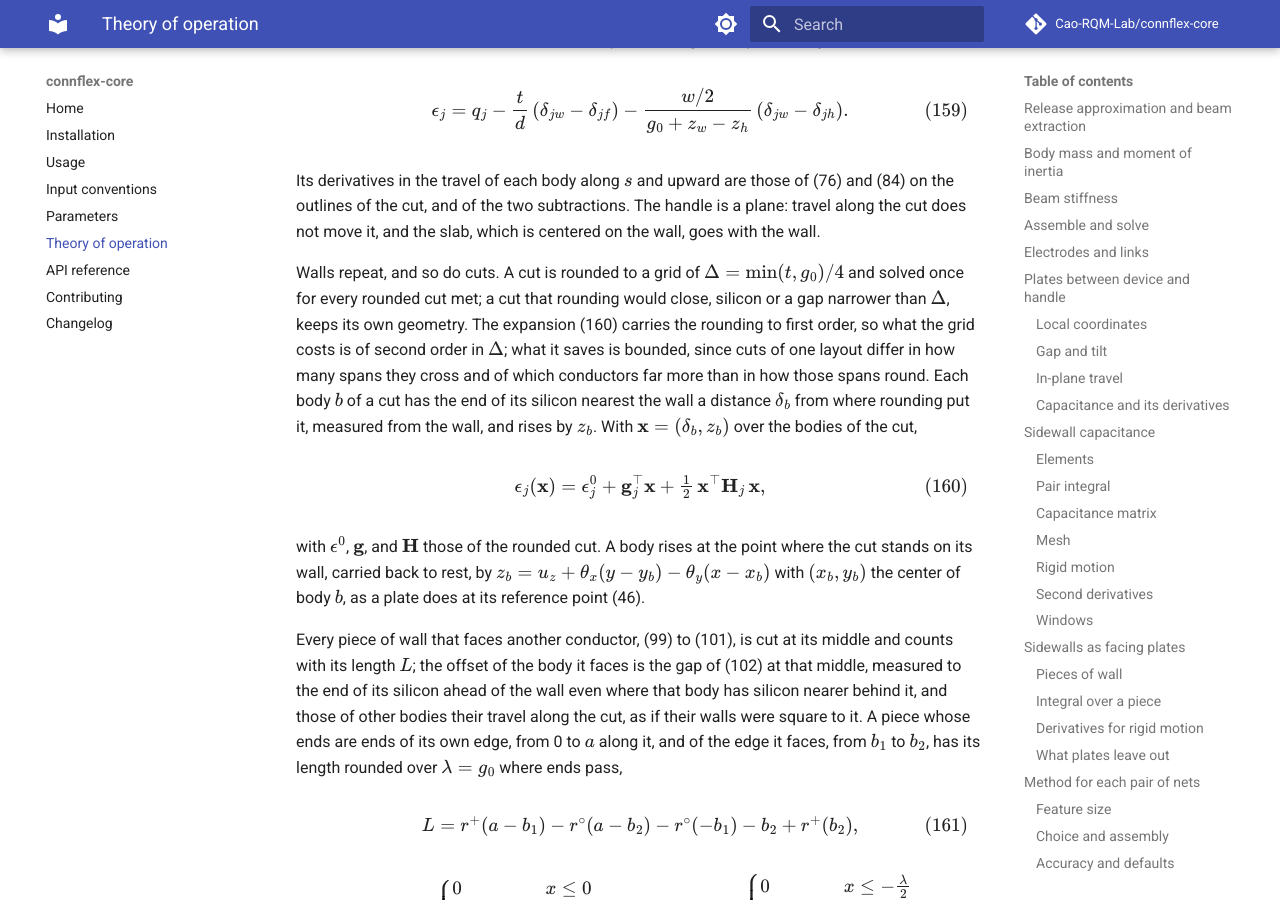
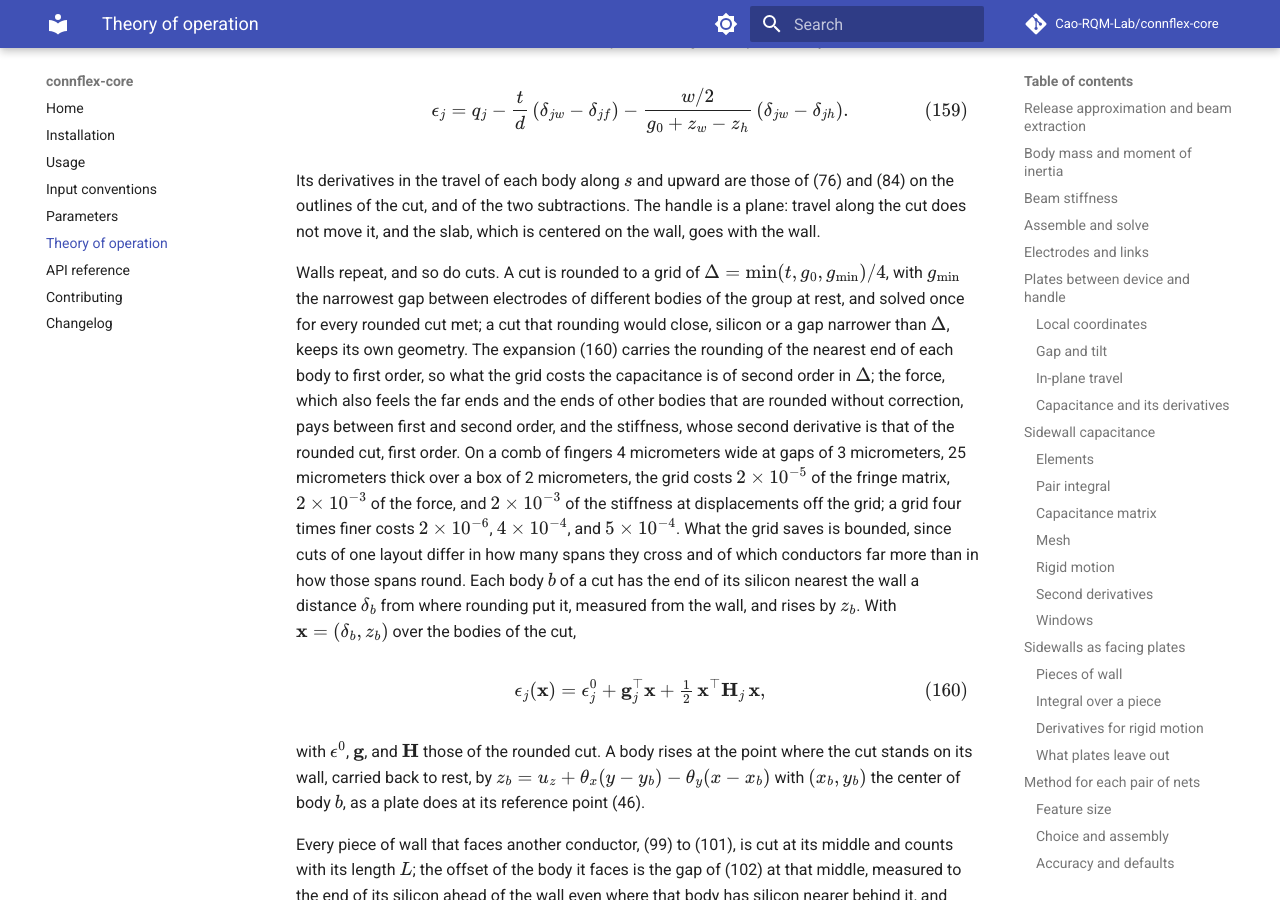
Before and after one commit to Cao-RQM-Lab/connflex-core, an MkDocs documentation site: the page built from docs/theory.md, in a window 1280 px wide and 900 px high, scrolled down 55770 px. Built offline with MkDocs 1.6.1 and Material for MkDocs 9.7.7, drawn with Linux system fonts in a browser that asks for light colours; comment, search, counter and statistics services are not loaded.

Commit message:
Key fringe cuts on the narrowest sidewall gap as well and state what the grid costs

```diff
--- a/docs/theory.md
+++ b/docs/theory.md
@@ -3032,12 +3032,22 @@ handle is a plane: travel along the cut does not move it, and the slab, which
 is centered on the wall, goes with the wall.
 
 Walls repeat, and so do cuts. A cut is rounded to a grid of $\Delta = \min(t,
-g_0) / 4$ and solved once for every rounded cut met; a cut that rounding
-would close, silicon or a gap narrower than $\Delta$, keeps its own geometry.
-The expansion (160) carries the rounding to first order, so what the grid
-costs is of second order in $\Delta$; what it saves is bounded, since cuts of
-one layout differ in how many spans they cross and of which conductors far
-more than in how those spans round.
+g_0, g_\text{min}) / 4$, with $g_\text{min}$ the narrowest gap between
+electrodes of different bodies of the group at rest, and solved once for
+every rounded cut met; a cut that rounding would close, silicon or a gap
+narrower than $\Delta$, keeps its own geometry. The expansion (160) carries
+the rounding of the nearest end of each body to first order, so what the
+grid costs the capacitance is of second order in $\Delta$; the force, which
+also feels the far ends and the ends of other bodies that are rounded
+without correction, pays between first and second order, and the stiffness,
+whose second derivative is that of the rounded cut, first order. On a comb
+of fingers 4 micrometers wide at gaps of 3 micrometers, 25 micrometers thick
+over a box of 2 micrometers, the grid costs $2 \times 10^{-5}$ of the fringe
+matrix, $2 \times 10^{-3}$ of the force, and $2 \times 10^{-3}$ of the
+stiffness at displacements off the grid; a grid four times finer costs
+$2 \times 10^{-6}$, $4 \times 10^{-4}$, and $5 \times 10^{-4}$. What the
+grid saves is bounded, since cuts of one layout differ in how many spans
+they cross and of which conductors far more than in how those spans round.
 Each body $b$ of a cut has the end of its silicon nearest the wall a distance
 $\delta_b$ from where rounding put it, measured from the wall, and rises by
 $z_b$. With $\mathbf{x} = (\delta_b, z_b)$ over the bodies of the cut,
```
Also changed, not shown: CHANGELOG.md (+6 -4 lines), 3 other files.
